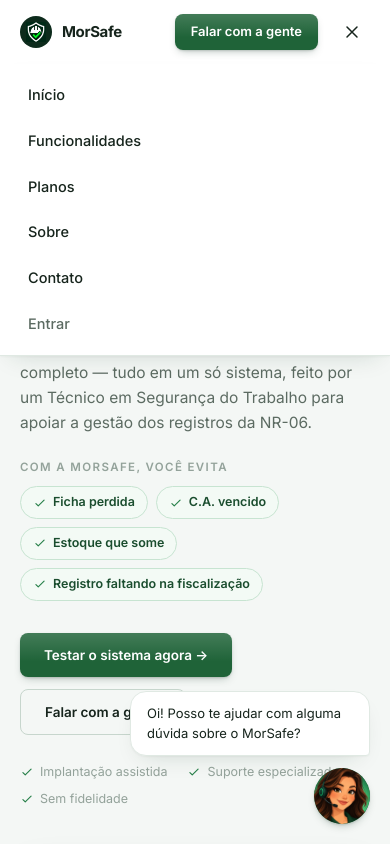
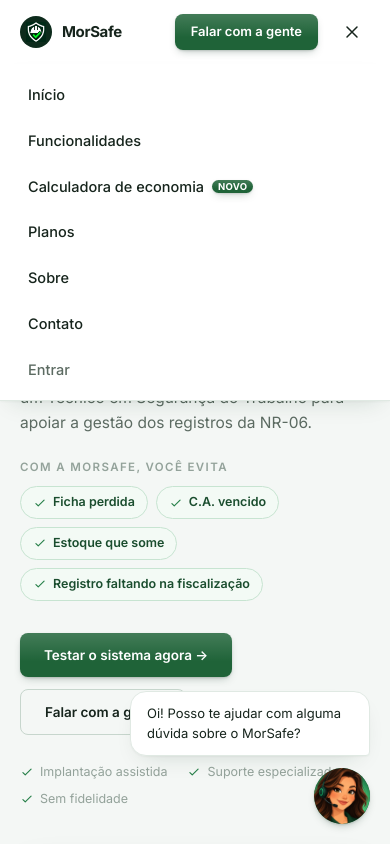
Before and after one commit to rflmorgado/Morsafe, a Next.js app: page / in a window 390 px wide. Both pictures are taken after a click on the button 352 px from the left and 32 px from the top of the page. Shown: the top 844 px of the page. Built offline with nearby package versions, Linux system fonts and the light colour scheme.

Commit message:
Refactor mobile-nav links to include optional 'novo' property

```diff
--- a/src/components/landing/mobile-nav.tsx
+++ b/src/components/landing/mobile-nav.tsx
@@ -16,9 +16,10 @@
 import Link from "next/link";
 import { useState } from "react";
 
-const LINKS = [
+const LINKS: { href: string; label: string; novo?: boolean }[] = [
   { href: "#inicio", label: "Início" },
   { href: "#funcionalidades", label: "Funcionalidades" },
+  { href: "/calculadora", label: "Calculadora de economia", novo: true },
   { href: "#planos", label: "Planos" },
   { href: "#sobre", label: "Sobre" },
   { href: "#contato", label: "Contato" },
@@ -49,9 +50,14 @@ export function MobileNav() {
                 key={link.href}
                 href={link.href}
                 onClick={() => setOpen(false)}
-                className="rounded-lg px-2 py-3 text-[14.5px] font-medium text-foreground hover:bg-surface-muted"
+                className="flex items-center gap-2 rounded-lg px-2 py-3 text-[14.5px] font-medium text-foreground hover:bg-surface-muted"
               >
                 {link.label}
+                {link.novo && (
+                  <span className="rounded-full bg-brand-700 px-1.5 py-0.5 text-[9.5px] font-bold uppercase leading-none tracking-wide text-white">
+                    Novo
+                  </span>
+                )}
               </a>
             ))}
             <Link
```
